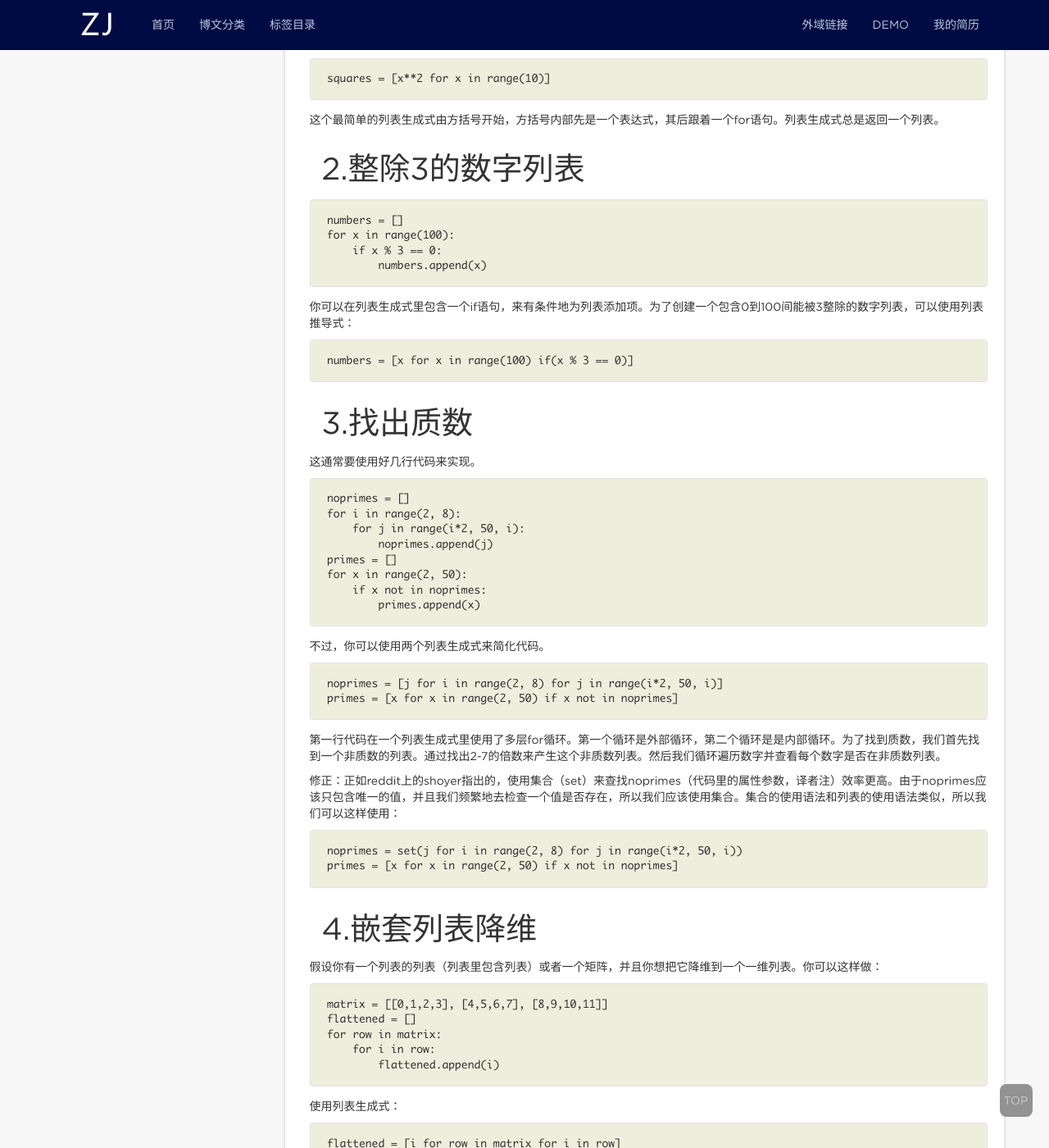
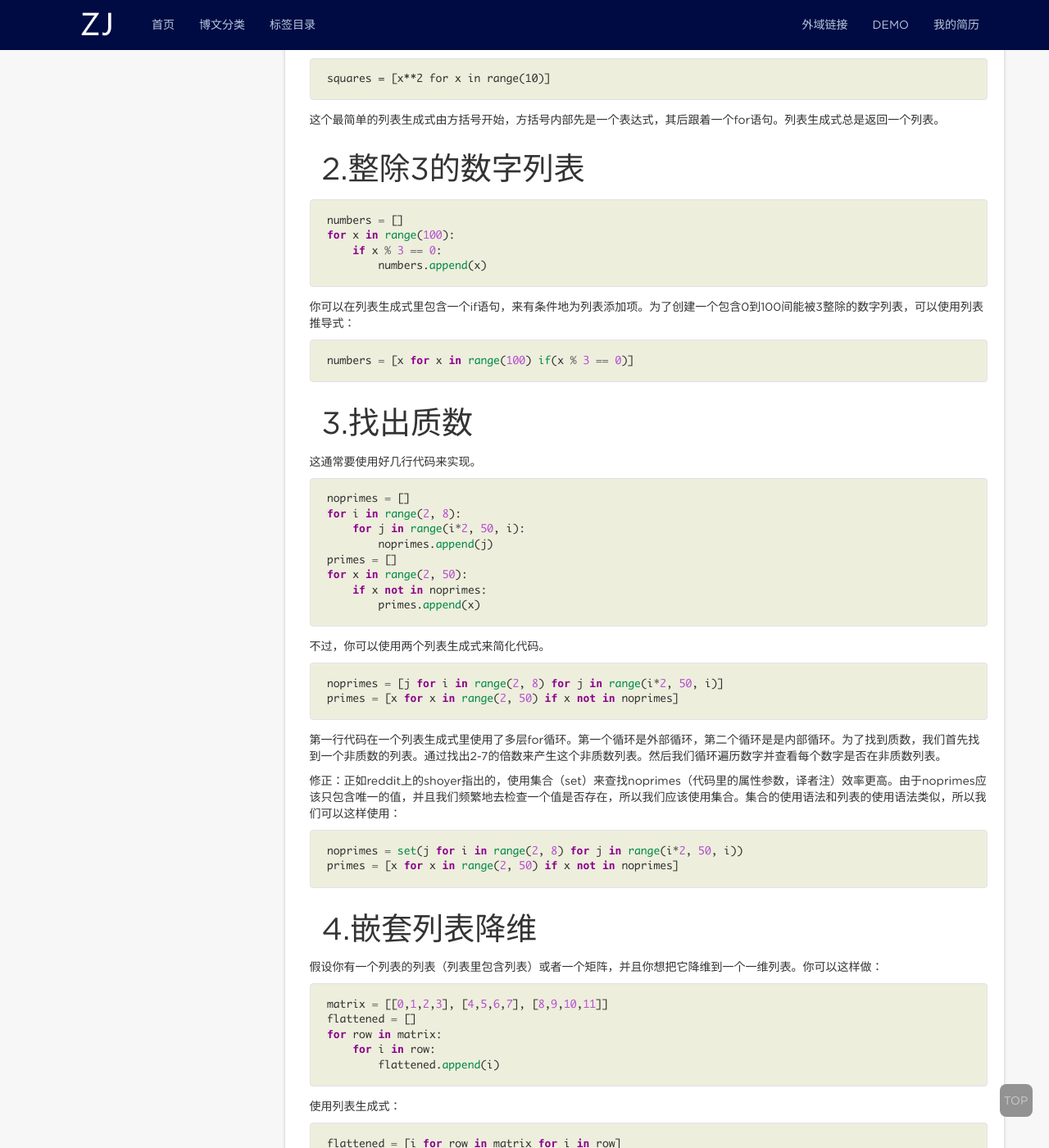
Before and after one commit to w3313003/w3313003.github.io, a Jekyll site: the page built from _posts/2017-10-13-PythonListcomprehension.md, in a window 1280 px wide and 1400 px high, scrolled down 748 px. Shown: the whole window at 82% size. Built offline with Jekyll 4.4.1, drawn with Linux system fonts in a browser that asks for light colours; nearby versions of some CDN libraries; comment, search, counter and statistics services are not loaded; some of the changed text lies outside the part shown.

Commit message:
10.13update

````diff
--- a/_posts/2017-10-13-PythonListcomprehension.md
+++ b/_posts/2017-10-13-PythonListcomprehension.md
@@ -11,7 +11,8 @@ tags: [Python]
 * content
 {:toc}
 
-　　列表推导式（list comprehension）是利用其他列表创建新列表（类似于数学术语中的集合推导式）的一种方法。它的工作方式类似于for循环。
+列表推导式（list comprehension）是利用其他列表创建新列表（类似于数学术语中的集合推导式）的一种方法。它的工作方式类似于for循环。
+<!-- more -->
 
 
 > 列表生成式（list comprehension）是一种简化代码的优美方法。根据python文档，“列表生成式提供了一种创建列表的简洁方法。
@@ -30,7 +31,7 @@ squares = [x**2 for x in range(10)]
 这个最简单的列表生成式由方括号开始，方括号内部先是一个表达式，其后跟着一个for语句。列表生成式总是返回一个列表。
 
 # 2.整除3的数字列表
-```
+```python
 numbers = []
 for x in range(100):
     if x % 3 == 0:
@@ -38,13 +39,13 @@ for x in range(100):
 ```
 你可以在列表生成式里包含一个if语句，来有条件地为列表添加项。为了创建一个包含0到100间能被3整除的数字列表，可以使用列表推导式：
 
-```
+```python
 numbers = [x for x in range(100) if(x % 3 == 0)]
 ```
 
 # 3.找出质数
 这通常要使用好几行代码来实现。
-```
+```python
 noprimes = []
 for i in range(2, 8):
     for j in range(i*2, 50, i):
@@ -55,20 +56,20 @@ for x in range(2, 50):
         primes.append(x)
 ```
 不过，你可以使用两个列表生成式来简化代码。
-```
+```python
 noprimes = [j for i in range(2, 8) for j in range(i*2, 50, i)]
 primes = [x for x in range(2, 50) if x not in noprimes]
 ```
 第一行代码在一个列表生成式里使用了多层for循环。第一个循环是外部循环，第二个循环是是内部循环。为了找到质数，我们首先找到一个非质数的列表。通过找出2-7的倍数来产生这个非质数列表。然后我们循环遍历数字并查看每个数字是否在非质数列表。
 
 修正：正如reddit上的shoyer指出的，使用集合（set）来查找noprimes（代码里的属性参数，译者注）效率更高。由于noprimes应该只包含唯一的值，并且我们频繁地去检查一个值是否存在，所以我们应该使用集合。集合的使用语法和列表的使用语法类似，所以我们可以这样使用：
-```
+```python
 noprimes = set(j for i in range(2, 8) for j in range(i*2, 50, i))
 primes = [x for x in range(2, 50) if x not in noprimes]
 ```
 # 4.嵌套列表降维
 假设你有一个列表的列表（列表里包含列表）或者一个矩阵，并且你想把它降维到一个一维列表。你可以这样做：
-```
+```python
 matrix = [[0,1,2,3], [4,5,6,7], [8,9,10,11]]
 flattened = []
 for row in matrix:
@@ -77,7 +78,7 @@ for row in matrix:
 ```
 使用列表生成式：
 
-```
+```python
 flattened = [i for row in matrix for i in row]
 ```
 这使用了两个for循环去迭代整个矩阵。外层（第一个）循环按行迭代，内部（第二个）循环对该行的每个项进行迭代。
--- a/blog/index.html
+++ b/blog/index.html
@@ -1,6 +1,6 @@
 ---
 layout: blog
-title: Zhu Qingguang's Blog
+title: Zhao Jie's Blog
 ---
 <link rel="stylesheet" href="/assets/css/blog-category.css">
 {% for post in site.posts %}
````
Also changed, not shown: other parts of _posts/2017-10-13-PythonListcomprehension.md (+2 -2 lines).
